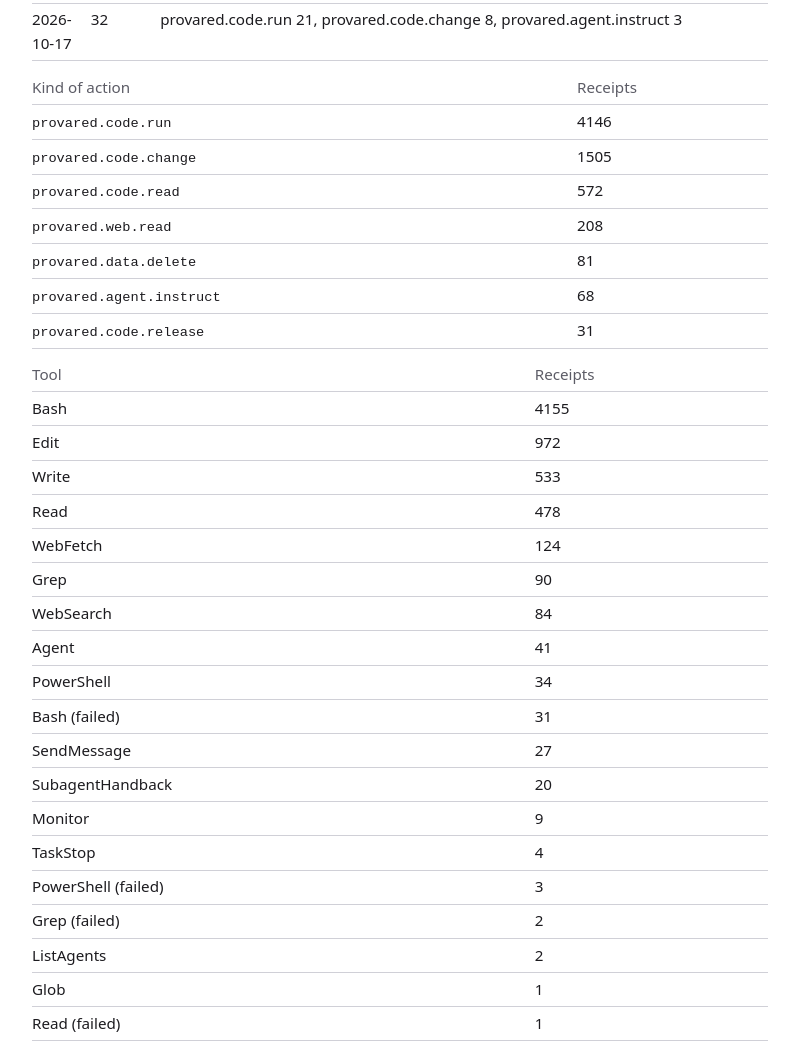
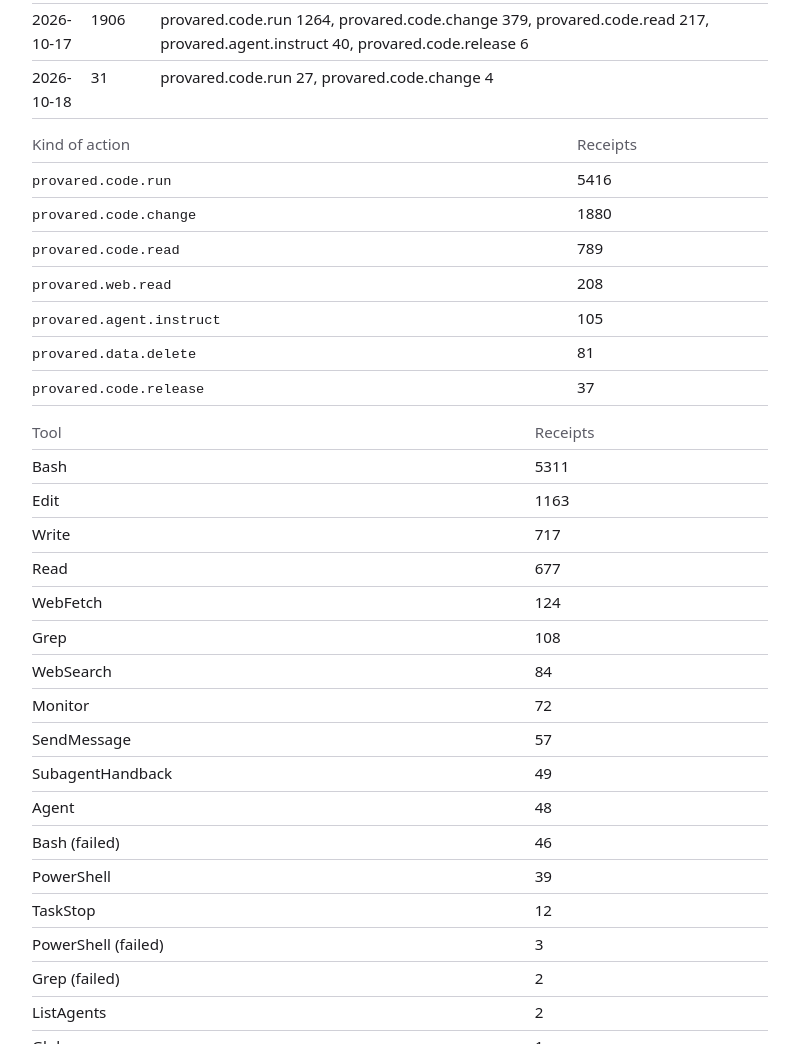
Before and after one commit to provared/provared, a website: page site/records/index.html in a window 1280 px wide. Shown: the part 3009-4053 px from the top of the page, without its empty margins (240-1039 px from the left). Drawn offline with Linux system fonts and the light colour scheme.

Commit message:
The record page for 18 October 2026: 8,516 receipts under ten seals, and a second gap stated
The page now states the second gap in this record: at about 15:05 UTC on
17 October 2026, while the recorder was restarted on new code, one tool call
of a helper agent was taken and its receipt not written, and that helper's
next call was refused.

The book and the checker's answer are in the release "record", with their
fingerprints in site/records/files.sha256.

Co-Authored-By: Claude Opus 5.5 <noreply@anthropic.com>

```diff
--- a/site/records/index.html
+++ b/site/records/index.html
@@ -30,7 +30,7 @@
 </header>
 <main>
 
-<p>Everything else on this site is an invented example. This page is a real record, kept day by day: the coding agent the author runs to build Provared, recorded under permissions the author signed with their own passkey. The record is added to each day until the latest permission ends on 2026-12-31 23:59 UTC. This page was last made on 2026-10-17 08:59 UTC, from a book of 6622 entries.</p>
+<p>Everything else on this site is an invented example. This page is a real record, kept day by day: the coding agent the author runs to build Provared, recorded under permissions the author signed with their own passkey. The record is added to each day until the latest permission ends on 2026-12-31 23:59 UTC. This page was last made on 2026-10-18 00:08 UTC, from a book of 8528 entries.</p>
 
 <h2>What the agent is for</h2>
 <p>The agent is Claude Code, a coding agent, which the author uses in their own time to read and change the code of Provared in its repository, run its tests and tools, and publish what the author approves. The permission names it, allows seven kinds of action with limits on four of them, states five rules of conduct, and was signed on 10 October 2026 at <a href="../sign/">prova.red/sign/</a> with the author's passkey. It was renewed with permission 2, in force from 2026-10-14 19:23 UTC until 2026-12-31 23:59 UTC, with changes that its entry below shows. The author's name in it, "Pavel i", is what the author typed: a name in a record is a label, and only the keys are checked.</p>
@@ -81,7 +81,7 @@ Entry 3887: SLIP J0TC03NY5y5YKw7G3FbSrCMmflpfoatCsLaKTCpJNWY
   Signature, passkey (ES256): valid</pre>
 
 <h2>What the agent did</h2>
-<p>6611 receipts, from 2026-10-10 21:20 UTC to 2026-10-17 08:59 UTC, under 9 seals. Days and times are in UTC.</p>
+<p>8516 receipts, from 2026-10-10 21:20 UTC to 2026-10-18 00:07 UTC, under 10 seals. Days and times are in UTC.</p>
 <table>
   <thead><tr><th>Day</th><th>Receipts</th><th>By kind of action</th></tr></thead>
   <tbody>
@@ -92,38 +92,39 @@ Entry 3887: SLIP J0TC03NY5y5YKw7G3FbSrCMmflpfoatCsLaKTCpJNWY
     <tr><td>2026-10-14</td><td>1297</td><td>provared.code.run 784, provared.code.change 311, provared.code.read 172, provared.data.delete 10, provared.agent.instruct 9, provared.code.release 8, provared.web.read 3</td></tr>
     <tr><td>2026-10-15</td><td>626</td><td>provared.code.run 373, provared.code.change 185, provared.code.read 47, provared.agent.instruct 9, provared.data.delete 8, provared.code.release 4</td></tr>
     <tr><td>2026-10-16</td><td>1265</td><td>provared.code.run 746, provared.code.change 372, provared.code.read 82, provared.data.delete 30, provared.agent.instruct 21, provared.code.release 9, provared.web.read 5</td></tr>
-    <tr><td>2026-10-17</td><td>32</td><td>provared.code.run 21, provared.code.change 8, provared.agent.instruct 3</td></tr>
+    <tr><td>2026-10-17</td><td>1906</td><td>provared.code.run 1264, provared.code.change 379, provared.code.read 217, provared.agent.instruct 40, provared.code.release 6</td></tr>
+    <tr><td>2026-10-18</td><td>31</td><td>provared.code.run 27, provared.code.change 4</td></tr>
   </tbody>
 </table>
 <table>
   <thead><tr><th>Kind of action</th><th>Receipts</th></tr></thead>
   <tbody>
-    <tr><td><code>provared.code.run</code></td><td>4146</td></tr>
-    <tr><td><code>provared.code.change</code></td><td>1505</td></tr>
-    <tr><td><code>provared.code.read</code></td><td>572</td></tr>
+    <tr><td><code>provared.code.run</code></td><td>5416</td></tr>
+    <tr><td><code>provared.code.change</code></td><td>1880</td></tr>
+    <tr><td><code>provared.code.read</code></td><td>789</td></tr>
     <tr><td><code>provared.web.read</code></td><td>208</td></tr>
+    <tr><td><code>provared.agent.instruct</code></td><td>105</td></tr>
     <tr><td><code>provared.data.delete</code></td><td>81</td></tr>
-    <tr><td><code>provared.agent.instruct</code></td><td>68</td></tr>
-    <tr><td><code>provared.code.release</code></td><td>31</td></tr>
+    <tr><td><code>provared.code.release</code></td><td>37</td></tr>
   </tbody>
 </table>
 <table>
   <thead><tr><th>Tool</th><th>Receipts</th></tr></thead>
   <tbody>
-    <tr><td>Bash</td><td>4155</td></tr>
-    <tr><td>Edit</td><td>972</td></tr>
-    <tr><td>Write</td><td>533</td></tr>
-    <tr><td>Read</td><td>478</td></tr>
+    <tr><td>Bash</td><td>5311</td></tr>
+    <tr><td>Edit</td><td>1163</td></tr>
+    <tr><td>Write</td><td>717</td></tr>
+    <tr><td>Read</td><td>677</td></tr>
     <tr><td>WebFetch</td><td>124</td></tr>
-    <tr><td>Grep</td><td>90</td></tr>
+    <tr><td>Grep</td><td>108</td></tr>
     <tr><td>WebSearch</td><td>84</td></tr>
-    <tr><td>Agent</td><td>41</td></tr>
-    <tr><td>PowerShell</td><td>34</td></tr>
-    <tr><td>Bash (failed)</td><td>31</td></tr>
-    <tr><td>SendMessage</td><td>27</td></tr>
-    <tr><td>SubagentHandback</td><td>20</td></tr>
-    <tr><td>Monitor</td><td>9</td></tr>
-    <tr><td>TaskStop</td><td>4</td></tr>
+    <tr><td>Monitor</td><td>72</td></tr>
+    <tr><td>SendMessage</td><td>57</td></tr>
+    <tr><td>SubagentHandback</td><td>49</td></tr>
+    <tr><td>Agent</td><td>48</td></tr>
+    <tr><td>Bash (failed)</td><td>46</td></tr>
+    <tr><td>PowerShell</td><td>39</td></tr>
+    <tr><td>TaskStop</td><td>12</td></tr>
     <tr><td>PowerShell (failed)</td><td>3</td></tr>
     <tr><td>Grep (failed)</td><td>2</td></tr>
     <tr><td>ListAgents</td><td>2</td></tr>
@@ -143,6 +144,7 @@ Entry 3887: SLIP J0TC03NY5y5YKw7G3FbSrCMmflpfoatCsLaKTCpJNWY
     <tr><td>entry 4718</td><td>the first 4718 entries</td><td>2026-10-15 19:47 UTC</td><td>no outside time-stamp: the time is the recorder's own word</td></tr>
     <tr><td>entry 5326</td><td>the first 5326 entries</td><td>2026-10-16 20:02 UTC</td><td>no outside time-stamp: the time is the recorder's own word</td></tr>
     <tr><td>entry 6616</td><td>the first 6616 entries</td><td>2026-10-17 08:59 UTC</td><td>no outside time-stamp: the time is the recorder's own word</td></tr>
+    <tr><td>entry 8526</td><td>the first 8526 entries</td><td>2026-10-18 00:07 UTC</td><td>no outside time-stamp: the time is the recorder's own word</td></tr>
   </tbody>
 </table>
 
@@ -160,11 +162,11 @@ Entry 3887: SLIP J0TC03NY5y5YKw7G3FbSrCMmflpfoatCsLaKTCpJNWY
   Did the agent stay within its slip?   NO: first at entry 3135
   Time-stamped in a way you trust?      no
   Checked against keys you named?       yes: the passkeys you trust, and the recorder you expect
-  Slips 2, stubs 6611 (countersigned 0, one-sided 6611), seals 9</pre>
+  Slips 2, stubs 8516 (countersigned 0, one-sided 8516), seals 10</pre>
 <p>The whole answer, one block for each entry, is <a href="checker-answer.txt">checker-answer.txt</a>.</p>
 
 <h2>Check it yourself</h2>
-<p>The book is <a href="book.jsonl">book.jsonl</a> (6622 entries, about 45187 KB), and its permissions alone are <a href="slip.json">slip.json</a>, <a href="slip-2.json">slip-2.json</a>. A checker trusts nothing it is not told to trust, so name the keys: the two passkeys that signed the permissions, each by its thumbprint, and the recorder's three keys, by the fingerprint of the set. With Node.js 24.7 or later:</p>
+<p>The book is <a href="book.jsonl">book.jsonl</a> (8528 entries, about 58125 KB), and its permissions alone are <a href="slip.json">slip.json</a>, <a href="slip-2.json">slip-2.json</a>. A checker trusts nothing it is not told to trust, so name the keys: the two passkeys that signed the permissions, each by its thumbprint, and the recorder's three keys, by the fingerprint of the set. With Node.js 24.7 or later:</p>
 <pre>npm install provared
 npx provared-check book.jsonl --issuer BkrSDxKyk2FW0GD0-WCyOKcRRXZs6QDLBPjlBMItPPk --issuer Wt7n9Omj4ZvioJdUV4OhP2V0pAte3HAVpI0xqL_1aIw --sealer OOgdiubfBSeXkjMOi5bUcbFyXpuuorxC2gdtV2oyAhw</pre>
 <p>Or in a browser, on the <a href="../check/">checking page</a>: choose the file, and paste the thumbprints, one to a line, into the passkey box and the fingerprint into the recorder box. No browser tried on the author's computer on 13 October 2026 (Chrome 155, Edge 155 and Brave 155) has the third method a seal is signed with (SLH-DSA), so in a browser the page says that the check was not complete and gives no pass; all three check the receipts' quantum-safe signatures (ML-DSA). The command-line checker checks everything.</p>
@@ -182,7 +184,7 @@ npx provared-check book.jsonl --issuer BkrSDxKyk2FW0GD0-WCyOKcRRXZs6QDLBPjlBMItP
   <li>Nothing here is time-stamped by an outside service that you named as trusted. So it does not show when the record was made, and the latest stubs under a slip or a pass, or a slip or a pass with all its stubs, could have been removed.</li>
 </ul>
 <p>And two things of this record's own. A refused call leaves no entry, so the record does not show how often the agent was stopped. Every receipt is one-sided, because no other party takes part in a tool call, so each shows what the agent's side said.</p>
-<p>One gap in this record, stated: on 11 October 2026, seven tool calls of a helper agent were taken and not recorded. The recorder could not replace the book file while another program was reading it, and the hook reported each as "taken and not in the record". The fault and its fix are in the change log; the seven calls stay unrecorded.</p>
+<p>Two gaps in this record, stated. On 11 October 2026, seven tool calls of a helper agent were taken and not recorded: the recorder could not replace the book file while another program was reading it, and the hook reported each as "taken and not in the record". The fault and its fix are in the change log; the seven calls stay unrecorded. On 17 October 2026, at about 15:05 UTC, the recorder was restarted on new code and did not answer for a short time: one tool call of a helper agent was taken and its receipt not written, and the hook reported it as "taken and not in the record"; that helper's next call was refused.</p>
 
 </main>
 <footer>
--- a/site/sitemap.xml
+++ b/site/sitemap.xml
@@ -4,5 +4,5 @@
   <url><loc>https://prova.red/three-minutes.html</loc><lastmod>2026-10-16</lastmod></url>
   <url><loc>https://prova.red/over-the-limit.html</loc><lastmod>2026-10-16</lastmod></url>
   <url><loc>https://prova.red/check/</loc><lastmod>2026-10-10</lastmod></url>
-  <url><loc>https://prova.red/records/</loc><lastmod>2026-10-17</lastmod></url>
+  <url><loc>https://prova.red/records/</loc><lastmod>2026-10-18</lastmod></url>
 </urlset>
--- a/tools/make-record-page.mjs
+++ b/tools/make-record-page.mjs
@@ -325,7 +325,7 @@ npx provared-check book.jsonl ${issuers.map((i) => `--issuer ${esc(i)}`).join('
 ${limits}
 </ul>
 <p>And two things of this record's own. A refused call leaves no entry, so the record does not show how often the agent was stopped. Every receipt is one-sided, because no other party takes part in a tool call, so each shows what the agent's side said.</p>
-<p>One gap in this record, stated: on 11 October 2026, seven tool calls of a helper agent were taken and not recorded. The recorder could not replace the book file while another program was reading it, and the hook reported each as "taken and not in the record". The fault and its fix are in the change log; the seven calls stay unrecorded.</p>
+<p>Two gaps in this record, stated. On 11 October 2026, seven tool calls of a helper agent were taken and not recorded: the recorder could not replace the book file while another program was reading it, and the hook reported each as "taken and not in the record". The fault and its fix are in the change log; the seven calls stay unrecorded. On 17 October 2026, at about 15:05 UTC, the recorder was restarted on new code and did not answer for a short time: one tool call of a helper agent was taken and its receipt not written, and the hook reported it as "taken and not in the record"; that helper's next call was refused.</p>
 
 </main>
 <footer>
```
Also changed, not shown: 1 other file.
